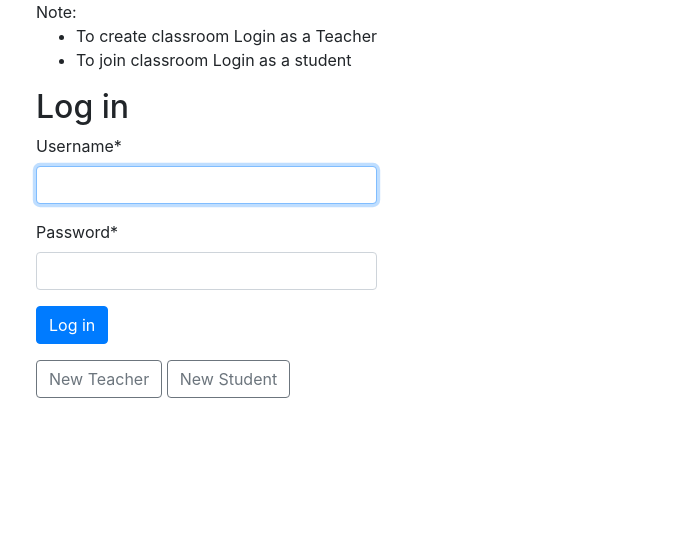
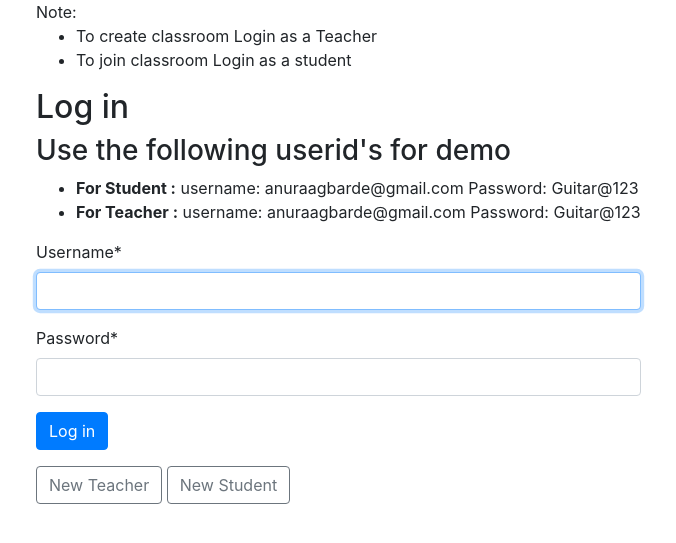
Before and after one commit to anuraagbarde/AWS_SVOD_Django, a Django app: page /accounts/login/ in a window 1280 px wide. Shown: the part 56-599 px from the top of the page, without its empty margins (34-710 px from the left). Run offline with Django 3.2, Linux system fonts and the light colour scheme; some libraries are stand-ins or nearby versions.

Commit message:
added demo login info

```diff
--- a/accounts/templates/registration/login.html
+++ b/accounts/templates/registration/login.html
@@ -21,6 +21,13 @@
         <li>To join classroom Login as a student</li>
       </ul>
       <h2>Log in</h2>
+      <div>
+        <h3>Use the following userid's for demo</h3>
+        <ul>
+          <li><strong>For Student :</strong> username: anuraagbarde@gmail.com Password: Guitar@123</li>
+          <li><strong>For Teacher :</strong> username: anuraagbarde@gmail.com Password: Guitar@123</li>
+        </ul>
+      </div>
       <form method="post" novalidate>
         {% csrf_token %}
         <input type="hidden" name="next" value="{{ next }}">
```
